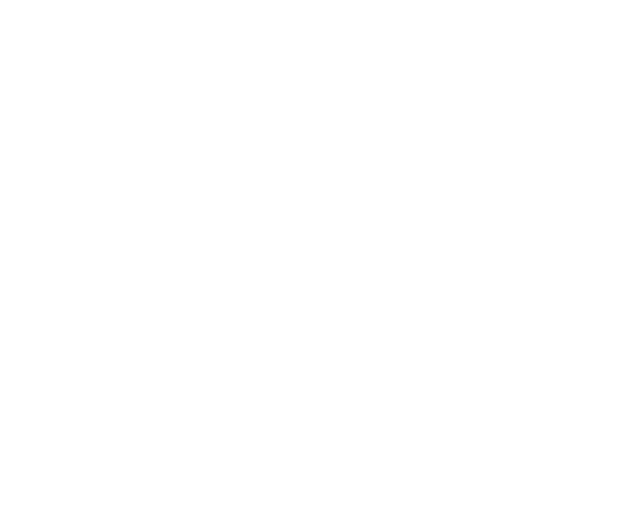
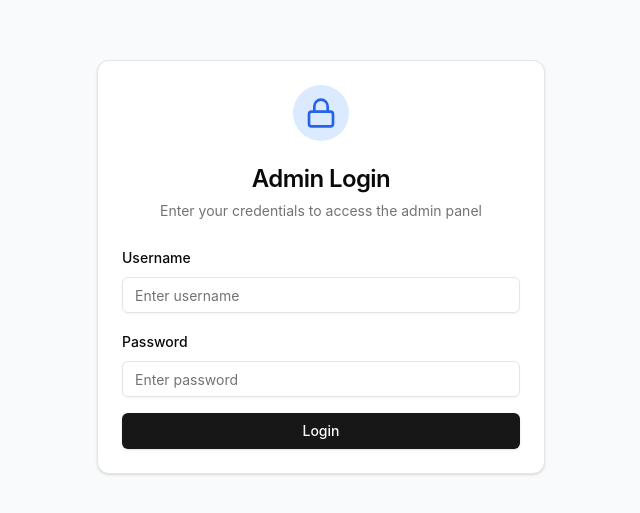
Before and after one commit to FenadoAI/fv2-article-flow-ai-9shakz, a React (Create React App) app in the folder frontend/: page /admin/login in a window 1280 px wide. Before the commit this address had no page. Shown: the part 133-646 px from the top of the page, without its empty margins (319-959 px from the left). Built offline with nearby package versions, Linux system fonts and the light colour scheme.

Commit message:
User request: /edit fv2-ar...

```diff
--- a/frontend/src/App.js
+++ b/frontend/src/App.js
@@ -3,6 +3,7 @@
 import HomePage from "./pages/HomePage";
 import ArticlePage from "./pages/ArticlePage";
 import AdminPage from "./pages/AdminPage";
+import AdminLoginPage from "./pages/AdminLoginPage";
 
 function App() {
   return (
@@ -11,6 +12,7 @@
         <Routes>
           <Route path="/" element={<HomePage />} />
           <Route path="/article/:id" element={<ArticlePage />} />
+          <Route path="/admin/login" element={<AdminLoginPage />} />
           <Route path="/admin" element={<AdminPage />} />
         </Routes>
       </BrowserRouter>
--- /dev/null
+++ b/frontend/src/pages/AdminLoginPage.js
@@ -0,0 +1,95 @@
+import { useState } from "react";
+import { useNavigate } from "react-router-dom";
+import axios from "axios";
+import { Button } from "@/components/ui/button";
+import { Card, CardContent, CardDescription, CardHeader, CardTitle } from "@/components/ui/card";
+import { Input } from "@/components/ui/input";
+import { Label } from "@/components/ui/label";
+import { Lock } from "lucide-react";
+
+const API_BASE = process.env.REACT_APP_API_URL || 'http://localhost:8001';
+const API = `${API_BASE}/api`;
+
+export default function AdminLoginPage() {
+  const [username, setUsername] = useState("");
+  const [password, setPassword] = useState("");
+  const [error, setError] = useState("");
+  const [loading, setLoading] = useState(false);
+  const navigate = useNavigate();
+
+  const handleLogin = async (e) => {
+    e.preventDefault();
+    setError("");
+    setLoading(true);
+
+    try {
+      const response = await axios.post(`${API}/admin/login`, {
+        username,
+        password
+      });
+
+      if (response.data.success) {
+        // Store token in localStorage
+        localStorage.setItem("adminToken", response.data.token);
+        // Redirect to admin page
+        navigate("/admin");
+      }
+    } catch (err) {
+      setError(err.response?.data?.detail || "Invalid credentials");
+    } finally {
+      setLoading(false);
+    }
+  };
+
+  return (
+    <div className="min-h-screen flex items-center justify-center bg-gray-50 px-4">
+      <Card className="w-full max-w-md">
+        <CardHeader className="text-center">
+          <div className="flex justify-center mb-4">
+            <div className="p-3 bg-blue-100 rounded-full">
+              <Lock className="h-8 w-8 text-blue-600" />
+            </div>
+          </div>
+          <CardTitle className="text-2xl">Admin Login</CardTitle>
+          <CardDescription>Enter your credentials to access the admin panel</CardDescription>
+        </CardHeader>
+        <CardContent>
+          <form onSubmit={handleLogin} className="space-y-4">
+            <div className="space-y-2">
+              <Label htmlFor="username">Username</Label>
+              <Input
+                id="username"
+                type="text"
+                value={username}
+                onChange={(e) => setUsername(e.target.value)}
+                placeholder="Enter username"
+                required
+                autoComplete="username"
+              />
+            </div>
+            <div className="space-y-2">
+              <Label htmlFor="password">Password</Label>
+              <Input
+                id="password"
+                type="password"
+                value={password}
+                onChange={(e) => setPassword(e.target.value)}
+                placeholder="Enter password"
+                required
+                autoComplete="current-password"
+              />
+            </div>
+            {error && (
+              <div className="p-3 bg-red-50 border border-red-200 rounded-md text-sm text-red-600">
+                {error}
+              </div>
+            )}
+            <Button type="submit" className="w-full" disabled={loading}>
+              {loading ? "Logging in..." : "Login"}
+            </Button>
+          </form>
+        </CardContent>
+      </Card>
+    </div>
+  );
+}
--- a/frontend/src/pages/AdminPage.js
+++ b/frontend/src/pages/AdminPage.js
@@ -1,5 +1,5 @@
 import { useEffect, useState } from "react";
-import { Link } from "react-router-dom";
+import { Link, useNavigate } from "react-router-dom";
 import axios from "axios";
 import { Button } from "@/components/ui/button";
 import { Card, CardContent, CardDescription, CardHeader, CardTitle } from "@/components/ui/card";
@@ -22,12 +22,13 @@
   DialogTitle,
   DialogTrigger,
 } from "@/components/ui/dialog";
-import { PlusCircle, Edit, Trash2, Eye, Share2 } from "lucide-react";
+import { PlusCircle, Edit, Trash2, Eye, Share2, LogOut } from "lucide-react";
 
 const API_BASE = process.env.REACT_APP_API_URL || 'http://localhost:8001';
 const API = `${API_BASE}/api`;
 
 export default function AdminPage() {
+  const navigate = useNavigate();
   const [articles, setArticles] = useState([]);
   const [categories, setCategories] = useState([]);
   const [isCreateOpen, setIsCreateOpen] = useState(false);
@@ -51,9 +52,16 @@
   const [uploadingImage, setUploadingImage] = useState(false);
 
   useEffect(() => {
+    // Check if user is authenticated
+    const token = localStorage.getItem("adminToken");
+    if (!token) {
+      navigate("/admin/login");
+      return;
+    }
+
     fetchArticles();
     fetchCategories();
-  }, []);
+  }, [navigate]);
 
   const fetchArticles = async () => {
     try {
@@ -193,6 +201,11 @@
     setIsEditOpen(true);
   };
 
+  const handleLogout = () => {
+    localStorage.removeItem("adminToken");
+    navigate("/admin/login");
+  };
+
   const formatDate = (dateString) => {
     return new Date(dateString).toLocaleDateString('en-US', {
       year: 'numeric',
@@ -211,9 +224,15 @@
               <h1 className="text-3xl font-bold text-gray-900">Admin Dashboard</h1>
               <p className="text-gray-600 mt-1">Manage your articles and categories</p>
             </div>
-            <Link to="/">
-              <Button variant="outline">View Website</Button>
-            </Link>
+            <div className="flex gap-2">
+              <Link to="/">
+                <Button variant="outline">View Website</Button>
+              </Link>
+              <Button variant="outline" onClick={handleLogout}>
+                <LogOut className="h-4 w-4 mr-2" />
+                Logout
+              </Button>
+            </div>
           </div>
         </div>
       </header>
```
Also changed, not shown: 2 other files (tests, documents, lock files or other folders).
